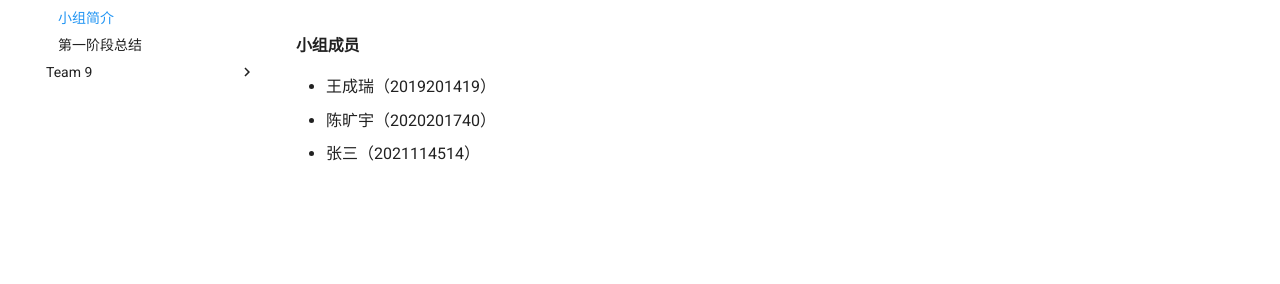
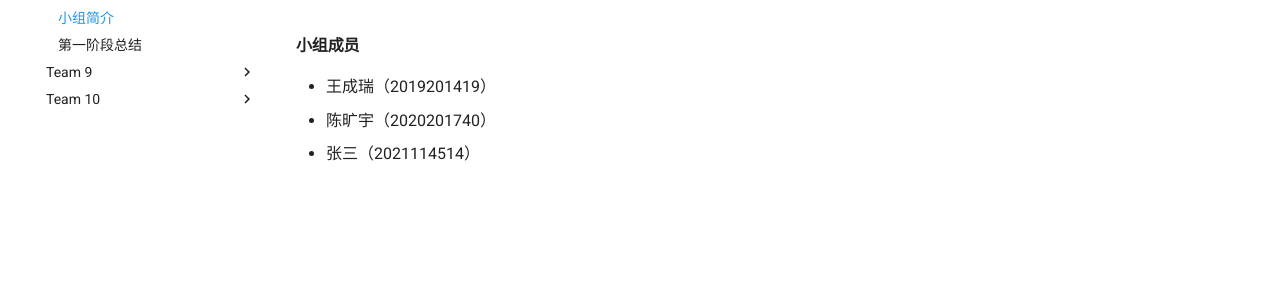
Before and after one commit to MegaOwIer/ChineseCheckers, an MkDocs documentation site: the page built from docs/submission/Team0/index.md, in a window 1280 px wide. Shown: the part 195-479 px from the top of the page. Built offline with MkDocs 1.6.1 and Material for MkDocs 9.7.7, drawn with Linux system fonts in a browser that asks for light colours; comment, search, counter and statistics services are not loaded.

Commit message:
主要内容

```diff
--- a/mkdocs.yml
+++ b/mkdocs.yml
@@ -20,6 +20,8 @@ nav:
       - 第一阶段总结: submission/Team0/stage1/report.md
     - Team 9:
       - 小组简介: submission/Team9/HelloWorld.md
+    - Team 10:
+      - 小组介绍: submission/Team10/Helloworld.md
 
 
 # Theme
```
